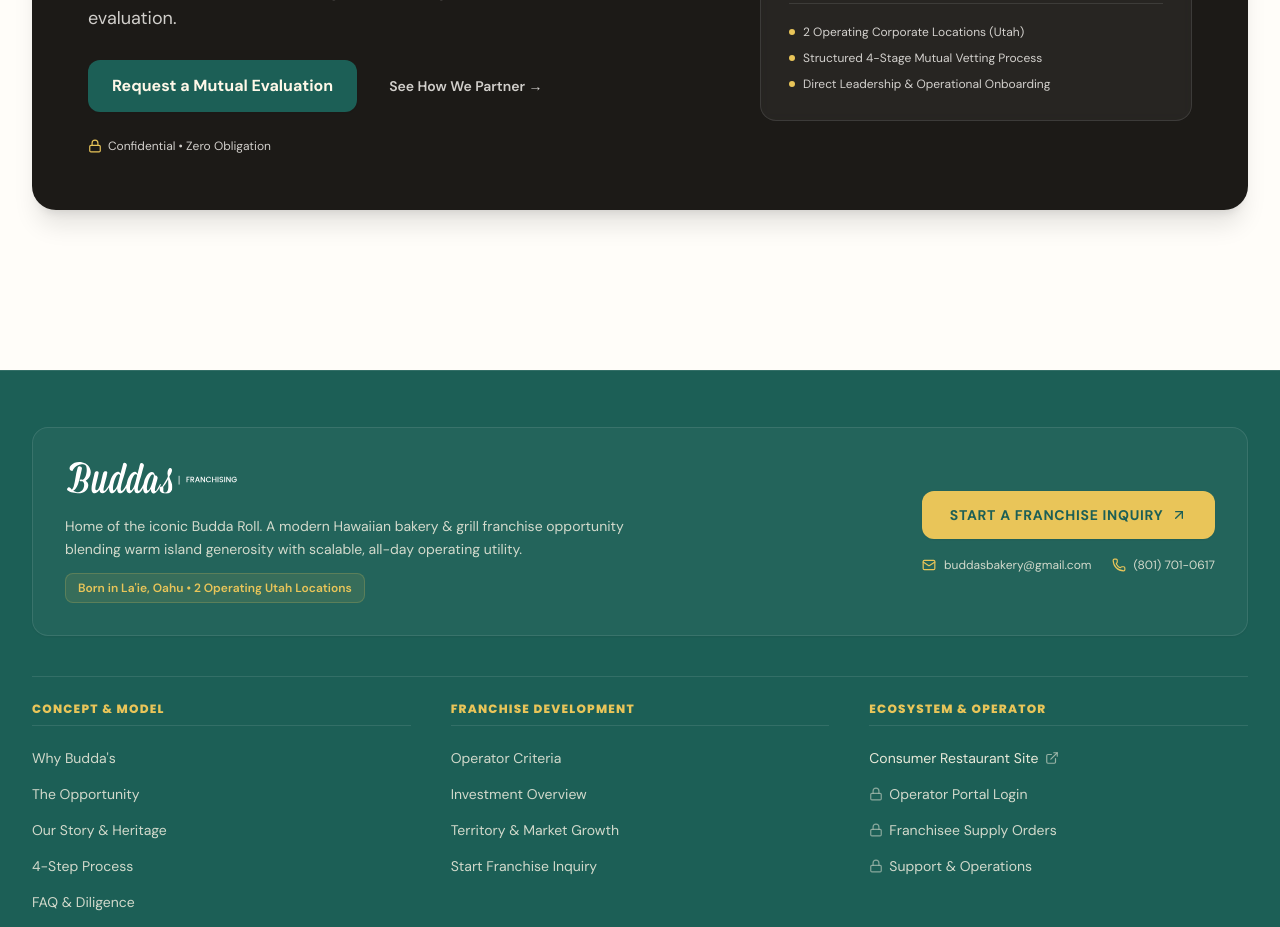
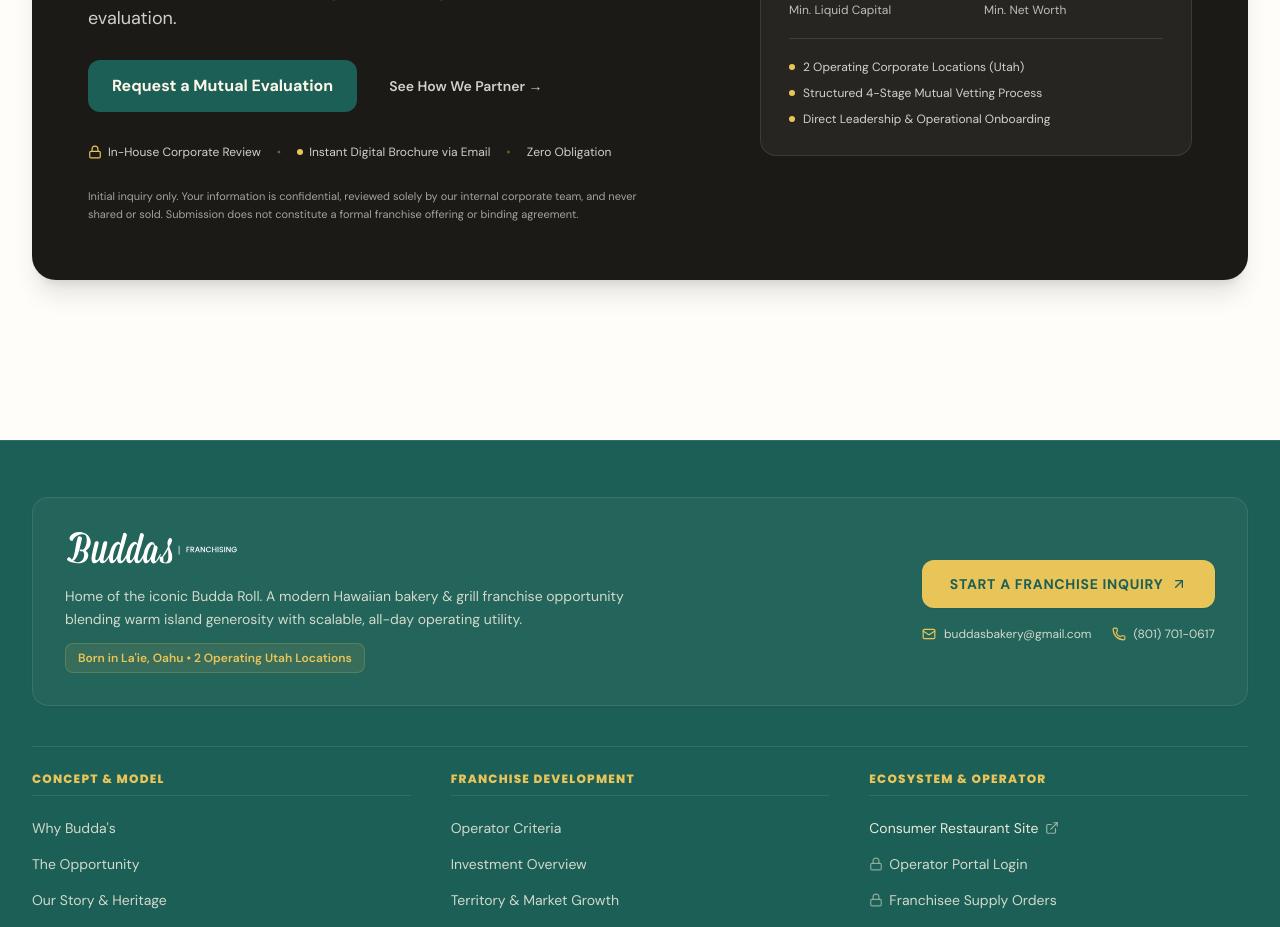
Before and after one commit to Chromapages/buddas-franchisee, a Next.js app: page /franchise/the-opportunity in a window 1280 px wide. Shown: the part 3360-4287 px from the top of the page. Built offline with nearby package versions, Linux system fonts and the light colour scheme.

Commit message:
feat(cta): add workflow transparency anchors and non-binding privacy disclosure

```diff
--- a/src/app/franchise/page.tsx
+++ b/src/app/franchise/page.tsx
@@ -2,7 +2,6 @@
 import Image from "next/image";
 import {
   ArrowRight,
-  ArrowUpRight,
   MapPin,
   Lock,
 } from "lucide-react";
@@ -91,7 +90,7 @@
                   className="self-center inline-flex items-center justify-center gap-2 px-4 py-3.5 text-sm sm:text-base font-semibold text-bds-teal-dark underline underline-offset-4 hover:text-bds-teal focus-visible:ring-2 focus-visible:ring-bds-action-primary focus-visible:ring-offset-2 sm:self-auto sm:rounded-xl sm:border-2 sm:border-bds-teal-dark/30 sm:bg-white/40 sm:px-6 sm:no-underline sm:hover:border-bds-teal-dark sm:hover:bg-white"
                 >
                   <span>Start a Franchise Inquiry</span>
-                  <ArrowUpRight className="w-4 h-4 shrink-0" aria-hidden="true" />
+                  <ArrowRight className="w-4 h-4 shrink-0" aria-hidden="true" />
                 </Link>
               </div>
 
@@ -157,10 +156,24 @@
                 </Link>
               </div>
 
-              {/* Reassurance Microcopy */}
-              <p className="text-xs text-bds-cream/80 flex items-center justify-center lg:justify-start gap-1.5 pt-0.5">
-                <Lock className="w-3.5 h-3.5 text-bds-gold shrink-0" aria-hidden="true" />
-                <span>Confidential &bull; Zero Obligation</span>
+              {/* Workflow & Reassurance Signals */}
+              <div className="pt-2 flex flex-wrap items-center justify-center lg:justify-start gap-x-4 gap-y-1.5 text-xs text-bds-cream/80">
+                <span className="flex items-center gap-1.5">
+                  <Lock className="w-3.5 h-3.5 text-bds-gold shrink-0" aria-hidden="true" />
+                  <span>In-House Corporate Review</span>
+                </span>
+                <span className="text-bds-gold/40 hidden sm:inline">&bull;</span>
+                <span className="flex items-center gap-1.5">
+                  <span className="w-1.5 h-1.5 rounded-full bg-bds-gold shrink-0" aria-hidden="true" />
+                  <span>Instant Digital Brochure via Email</span>
+                </span>
+                <span className="text-bds-gold/40 hidden sm:inline">&bull;</span>
+                <span>Zero Obligation</span>
+              </div>
+
+              {/* Approved Legal Privacy & Non-Binding Disclosure */}
+              <p className="text-[11px] text-bds-cream/60 leading-relaxed max-w-xl mx-auto lg:mx-0 pt-1">
+                Initial inquiry only. Your information is confidential, reviewed solely by our internal corporate team, and never shared or sold. Submission does not constitute a formal franchise offering or binding agreement.
               </p>
             </div>
 
--- a/src/app/franchise/the-opportunity/page.tsx
+++ b/src/app/franchise/the-opportunity/page.tsx
@@ -233,10 +233,24 @@
                 </Link>
               </div>
 
-              {/* Reassurance Microcopy */}
-              <p className="text-xs text-brand-cream/80 flex items-center justify-center lg:justify-start gap-1.5 pt-0.5">
-                <Lock className="w-3.5 h-3.5 text-bds-gold shrink-0" aria-hidden="true" />
-                <span>Confidential &bull; Zero Obligation</span>
+              {/* Workflow & Reassurance Signals */}
+              <div className="pt-2 flex flex-wrap items-center justify-center lg:justify-start gap-x-4 gap-y-1.5 text-xs text-brand-cream/80">
+                <span className="flex items-center gap-1.5">
+                  <Lock className="w-3.5 h-3.5 text-bds-gold shrink-0" aria-hidden="true" />
+                  <span>In-House Corporate Review</span>
+                </span>
+                <span className="text-bds-gold/40 hidden sm:inline">&bull;</span>
+                <span className="flex items-center gap-1.5">
+                  <span className="w-1.5 h-1.5 rounded-full bg-bds-gold shrink-0" aria-hidden="true" />
+                  <span>Instant Digital Brochure via Email</span>
+                </span>
+                <span className="text-bds-gold/40 hidden sm:inline">&bull;</span>
+                <span>Zero Obligation</span>
+              </div>
+
+              {/* Approved Legal Privacy & Non-Binding Disclosure */}
+              <p className="text-[11px] text-brand-cream/60 leading-relaxed max-w-xl mx-auto lg:mx-0 pt-1">
+                Initial inquiry only. Your information is confidential, reviewed solely by our internal corporate team, and never shared or sold. Submission does not constitute a formal franchise offering or binding agreement.
               </p>
             </div>
 
```
